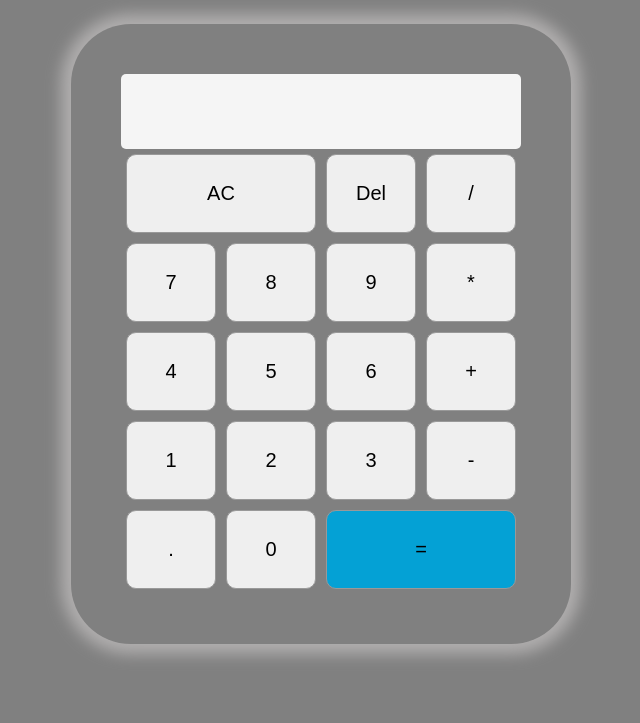
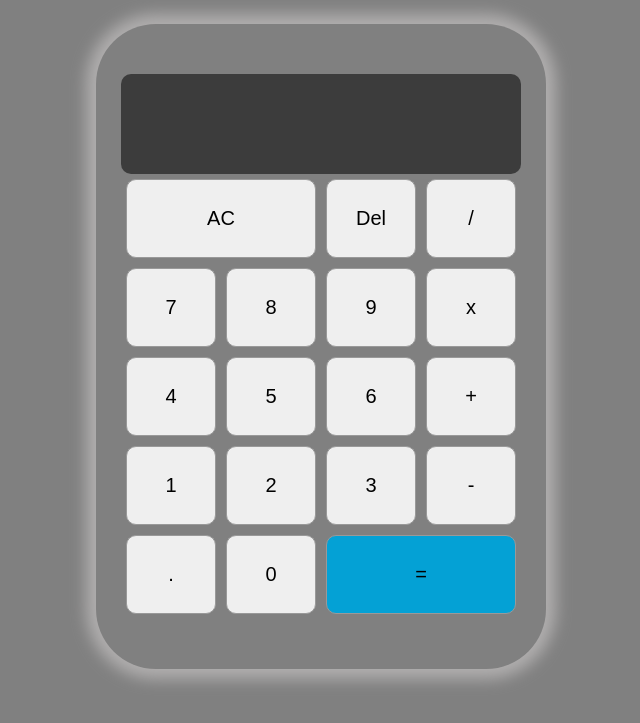
Before and after one commit to jiadaniels/calculator, a plain HTML site: page index.html in a window 1280 px wide. Shown: the part 75-798 px from the top of the page, without its empty margins (319-959 px from the left). Drawn offline with Linux system fonts and the light colour scheme.

Commit message:
calculator

```diff
--- a/index.css
+++ b/index.css
@@ -10,7 +10,8 @@ h1{
 }
 
 .container{
-    max-width: 400px;
+    max-width: 350px;
+    max-height: 70vh;
     margin: 20px auto 0 auto;
     box-shadow: 0px 0px 15px 10px rgb(176, 174, 174);
     display: grid;
@@ -33,28 +34,30 @@ h1{
 
 .small-display{
     text-align: right;
-    height: 5px;
-    line-height: 20px;
+    height: 10px;
+    line-height: 30px;
     padding-right: 20px;
-    padding-top: 10px;
+    padding-top: 20px;
     font-size: 23px;
-    background-color: whitesmoke;
-    border-top-left-radius: 5px;
-    border-top-right-radius: 5px;
+    background-color: rgba(0, 0, 0, 0.533);
+    border-top-left-radius: 10px;
+    border-top-right-radius: 10px;
     word-wrap: break-word;
+    color: white;
 }
 
 .display{
     word-wrap: break-word;
     color: rgb(34, 34, 34);
     text-align: right;
-    height: 60px;
+    height: 70px;
     line-height: 70px;
     padding-right: 20px;
     font-size: 25px;
-    background-color: whitesmoke;
-    border-bottom-left-radius: 5px;
-    border-bottom-right-radius: 5px;
+    background-color: rgba(0, 0, 0, 0.533);
+    color: rgb(203, 184, 148);
+    border-bottom-left-radius: 10px;
+    border-bottom-right-radius: 10px;
 }
 
 
@@ -86,6 +89,7 @@ button:hover{
     button{
         text-align: center;
         display: grid;
+        color: rgb(15, 15, 15);
     }
     .container{
         box-shadow: 0px 0px 15px 10px rgb(176, 174, 174);
--- a/index.html
+++ b/index.html
@@ -12,17 +12,17 @@
     <section>
       <div class="container">
         <div class="displayPanel">
-          <div class="small-display" id="input"></div>
+          <div class="small-display" id="input" placeholder="0"></div>
           <div class="display" id="display"></div>
         </div>
 
-        <button class="span" id="clear" id="pad">AC</button>
-        <button id="pad">Del</button>
-        <button id="divide" id="pad">/</button>
+        <button class="span" id="clear">AC</button>
+        <button>Del</button>
+        <button id="divide">/</button>
         <button>7</button>
         <button>8</button>
         <button>9</button>
-        <button id="multiply">*</button>
+        <button id="multiply">x</button>
         <button>4</button>
         <button>5</button>
         <button>6</button>
@@ -31,7 +31,7 @@
         <button>2</button>
         <button>3</button>
         <button>-</button>
-        <button id="decimal">.</button>
+        <button>.</button>
         <button>0</button>
         <button class="span" id="equal">=</button>
       </div>
--- a/index.js
+++ b/index.js
@@ -1,7 +1,6 @@
 let display = document.getElementById('display');
 let input = document.getElementById('input');
 let buttons = Array.from(document.getElementsByTagName('button'));
-let multiply = document.getElementById('multiply');
 
 buttons.map(button => {
     button.addEventListener('click' , (e) => {
@@ -25,5 +24,6 @@ buttons.map(button => {
             default:
                 input.innerText += e.target.innerText;
         }
+
     });
 });
```
